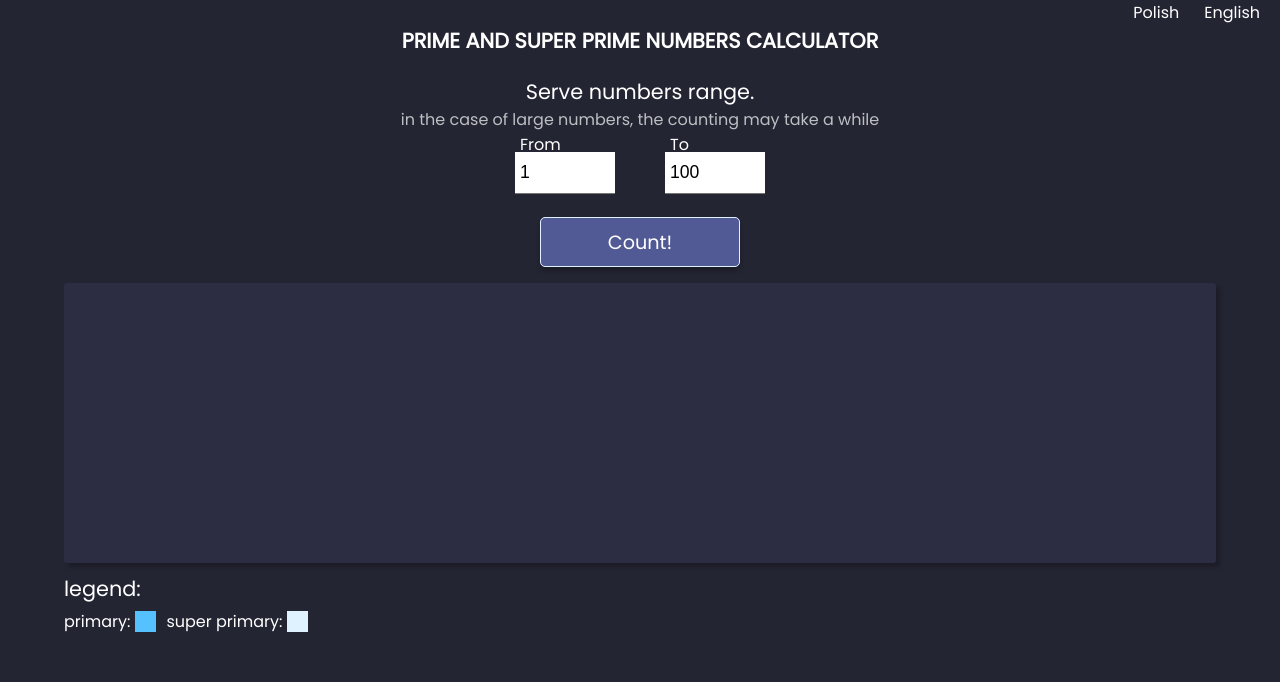
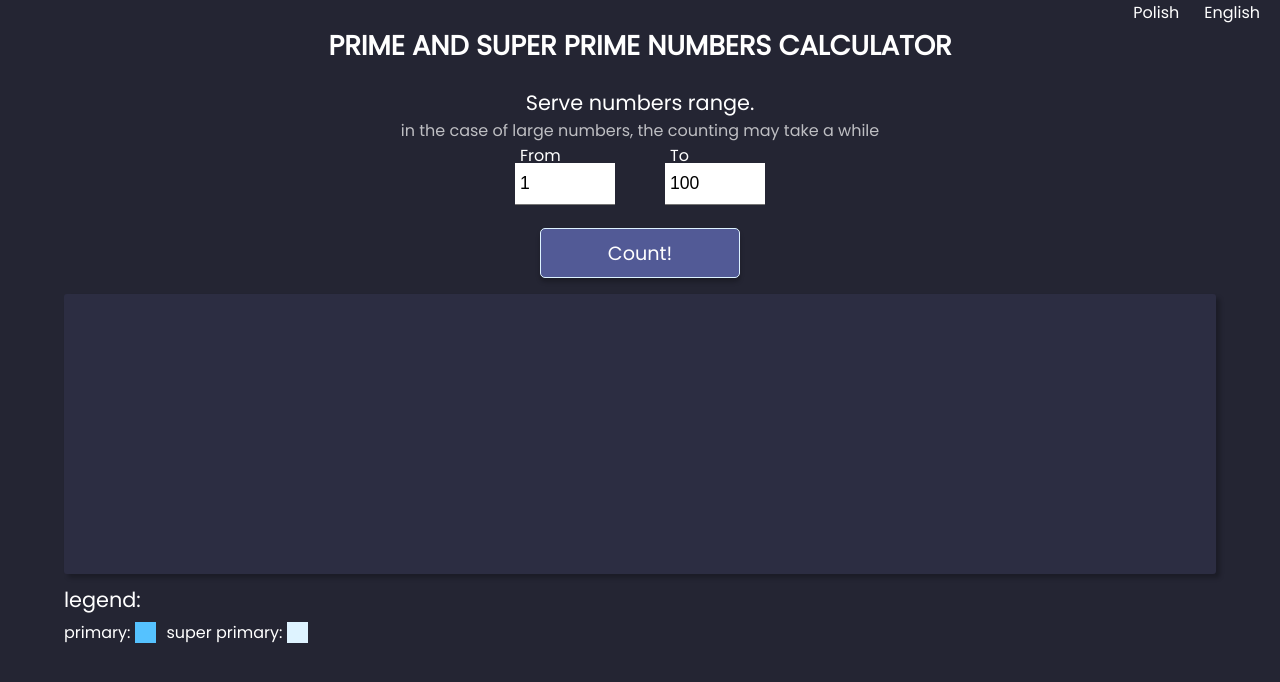
Before and after one commit to summarek/prime-num-counter, a Vue app: page /#/EnglishLang in a window 1280 px wide. Shown: the top 682 px of the page. Built offline with nearby package versions, Linux system fonts and the light colour scheme; what vue-inputs would draw is missing.

Commit message:
Header font size change.

```diff
--- a/src/components/Main.vue
+++ b/src/components/Main.vue
@@ -152,7 +152,7 @@ export default {
   width: 90%;
   margin: auto;
   h1 {
-    font-size: 1.3em;
+    font-size: 1.7em;
     text-align: center;
     font-weight: bold;
   }
```
